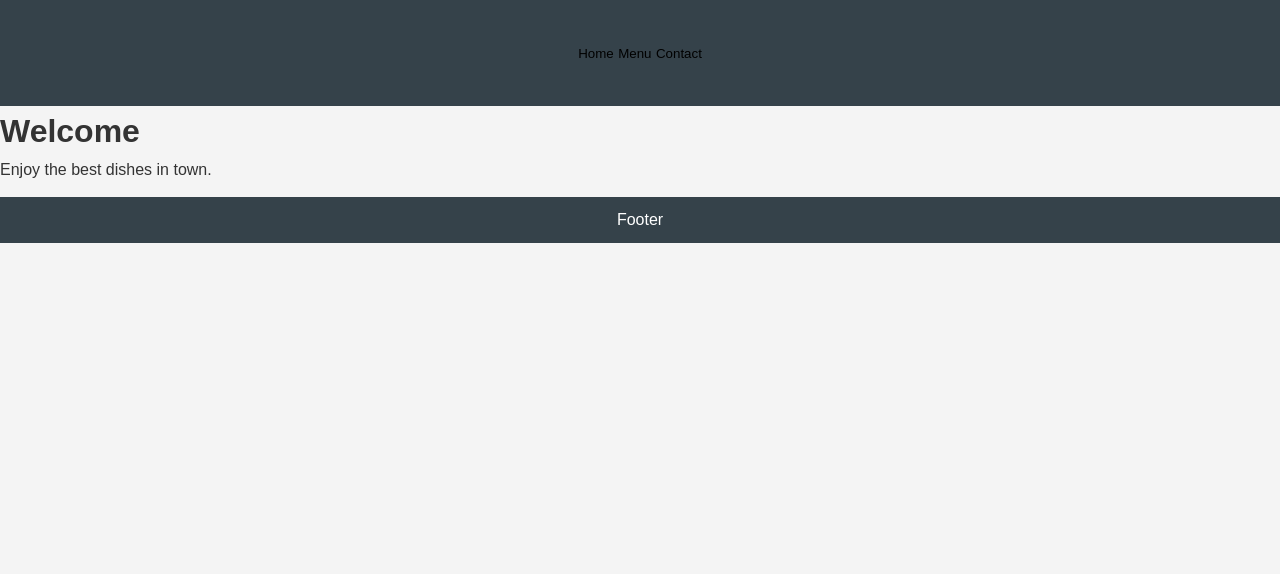
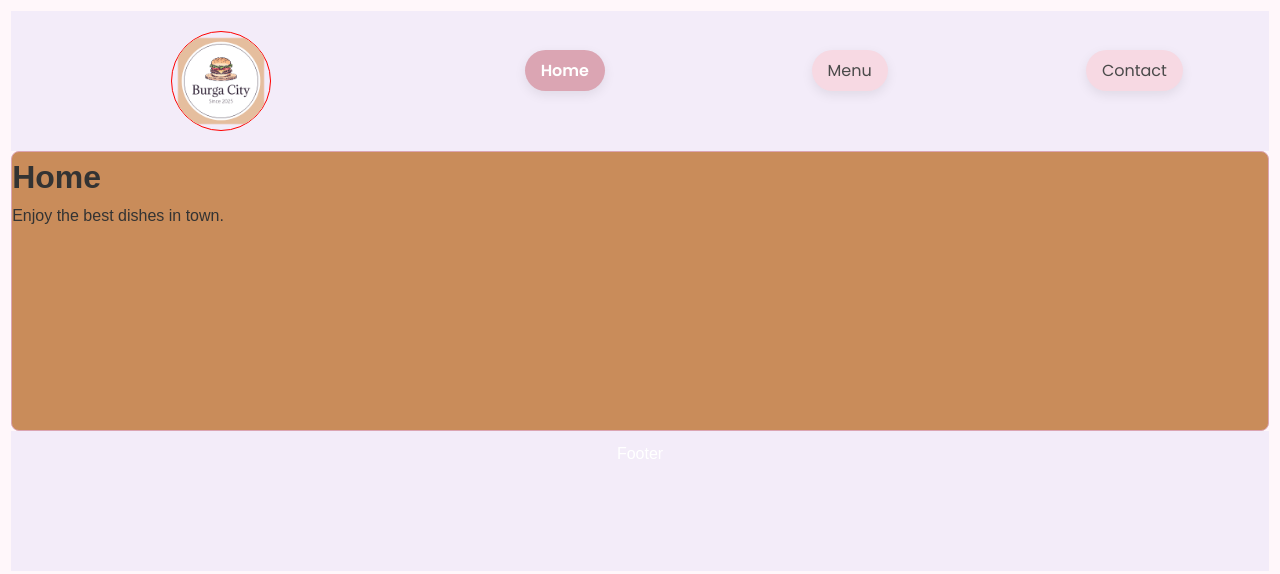
Before and after one commit to romajuanmanuel/restaurant-page, a website built with webpack: page src/template.html in a window 1280 px wide. Built offline with nearby package versions, Linux system fonts and the light colour scheme.

Commit message:
feat: add page module

```diff
--- a/src/index.js
+++ b/src/index.js
@@ -5,23 +5,41 @@ import loadHome from "./loadHome";
 import loadMenu from "./loadMenu";
 import loadContact from "./loadContact";
 
+import logoPath from './assets/logo.png';
+
 document.addEventListener("DOMContentLoaded", () => {
-    loadHome(); // Cargar página inicial
-
+    loadHome();
+    setActiveButton("home");
     const home = document.getElementById("home");
     const menu = document.getElementById("menu");
     const contact = document.getElementById("contact");
 
     home.addEventListener("click", () => {
         loadHome();
+        setActiveButton("home");
     });
 
     menu.addEventListener("click", () => {
-
         loadMenu();
+        setActiveButton("menu");
     });
 
     contact.addEventListener("click", () => {
         loadContact();
+        setActiveButton("contact");
     });
+
+    const logoImg = document.createElement('img');
+    logoImg.src = logoPath;
+    logoImg.alt = 'Logo';
+    logoImg.classList.add('logo-img');
+
+    document.querySelector('.logo').appendChild(logoImg);
+
+    function setActiveButton(id) {
+        const buttons = document.querySelectorAll("nav button");
+        buttons.forEach(btn => btn.classList.remove("active"));
+        const active = document.getElementById(id);
+        if (active) active.classList.add("active");
+      }
 });
--- a/src/loadContact.js
+++ b/src/loadContact.js
@@ -1,16 +1,17 @@
-// src/home.js
-export default function loadHome() {
+
+// src/loadContact.js
+export default function loadContact() {
   const content = document.getElementById('content');
-    content.innerHTML = ''; // Limpiar contenido anterior
+  content.innerHTML = '';
 
   const container = document.createElement('div');
-    container.classList.add('tab-content');
+  container.classList.add('content');
 
   const title = document.createElement('h1');
-    title.textContent = 'CONTACT ';
+  title.textContent = 'CONTACT';
 
   const paragraph = document.createElement('p');
-    paragraph.textContent = 'Enjoy the best dishes in town.';
+  paragraph.textContent = 'Contact us for more information.';
 
   container.appendChild(title);
   container.appendChild(paragraph);
--- a/src/loadHome.js
+++ b/src/loadHome.js
@@ -1,13 +1,14 @@
-// src/home.js
+
+// src/loadHome.js
 export default function loadHome() {
   const content = document.getElementById('content');
-  content.innerHTML = ''; // Limpiar contenido anterior
+  content.innerHTML = '';
 
   const container = document.createElement('div');
-  container.classList.add('tab-content');
+  container.classList.add('content');
 
   const title = document.createElement('h1');
-  title.textContent = 'Welcome ';
+  title.textContent = 'Home ';
 
   const paragraph = document.createElement('p');
   paragraph.textContent = 'Enjoy the best dishes in town.';
--- a/src/loadMenu.js
+++ b/src/loadMenu.js
@@ -1,10 +1,10 @@
-// src/home.js
+//src/loadMenu.js
 export default function loadMenu() {
     const content = document.getElementById('content');
-    content.innerHTML = ''; // Limpiar contenido anterior
+    content.innerHTML = '';
 
     const container = document.createElement('div');
-    container.classList.add('tab-content');
+    container.classList.add('content');
 
     const title = document.createElement('h1');
     title.textContent = 'Menu ';
--- a/src/styles.css
+++ b/src/styles.css
@@ -1,4 +1,5 @@
-/* CSS Reset */
+@import url('https://fonts.googleapis.com/css2?family=Poppins:wght@400;600&display=swap');
+
 * {
   margin: 0;
   padding: 0;
@@ -12,6 +13,7 @@ html, body {
 body {
   font-family: Arial, sans-serif;
   line-height: 1.6;
+  padding: 0.7rem;
 }
 
 a {
@@ -36,21 +38,31 @@ button {
 
 /* Main Styles */
 body {
-  background-color: #f4f4f4;
+  background-color: #fff7fa;
   color: #333;
 }
 header {
-  background: #35424a;
+  background: #f3ecf9;
   color: #ffffff;
   padding: 20px 0;
-  text-align: center;
 }
 header h1 {
   margin: 0;
   font-size: 2.5em;
 }
-nav {
-  margin: 20px 0;
+.header nav {
+  display: grid;
+  grid-template-columns: repeat(3, 1fr);
+  gap: 1rem;
+  align-items: center;
+  justify-items: center;
+  margin-top: 1.2em;
+}
+
+.header button {
+  width: auto; /* Para que el botón ocupe toda la celda */
+  padding: 0.5rem 1rem;
+  font-size: 1rem;
 }
 nav ul {
   display: flex;
@@ -65,7 +77,7 @@ nav ul li a {
   font-weight: bold;
 }
 footer {
-  background: #35424a;
+  background: #f3ecf9;
   color: #ffffff;
   text-align: center;
   padding: 10px 0;
@@ -77,6 +89,7 @@ main {
   padding: 20px;
   max-width: 800px;
   margin: auto;
+  background-color: #fef4ec;
 }
 section {
   margin-bottom: 20px;
@@ -96,20 +109,75 @@ p {
 }
 
 /************* grid layout *************/
+
 .container {  display: grid;
   grid-template-columns: repeat(3, 1fr);
   grid-template-rows: repeat(4, 1fr);
   gap: 0px 0px;
   grid-auto-flow: row;
   grid-template-areas:
-    "header header header"
+    "logo header header"
     "content content content"
     "content content content"
     "footer footer footer";
 }
 
+.footer { grid-area: footer; }
+
+.logo { grid-area: logo; }
+
 .header { grid-area: header; }
 
-.content { grid-area: main; }
+#content { grid-area: content; }
 
-.footer { grid-area: footer; }
+
+
+/**********************************/
+/* CSS */
+
+.logo{
+  display: flex;
+  align-items: center;
+  justify-content: center;
+  padding: 20px;
+  background-color:#f3ecf9;}
+.logo img {
+  max-width: 100px;
+  height: auto;
+  border-radius: 50%;
+}
+button {
+  font-family: 'Poppins', sans-serif;
+  background-color: #f7d9e3; /* rosa pastel */
+  color: #4a4a4a; /* gris oscuro */
+  padding: 12px 24px;
+  border: none;
+  border-radius: 30px;
+  font-size: 16px;
+  font-weight: 500;
+  cursor: pointer;
+  box-shadow: 0 4px 12px rgba(0, 0, 0, 0.08);
+  transition: all 0.3s ease;
+}
+
+button:hover {
+  background-color: #fbeaf0;
+  transform: translateY(-2px);
+  box-shadow: 0 6px 16px rgba(0, 0, 0, 0.12);
+}
+
+button.active {
+  background-color: #dba5b3; /* un rosa más fuerte */
+  color: white;
+  font-weight: bold;
+}
+
+.logo-img {
+  border: 1px solid red;
+}
+
+.tab-content {
+  background-color: #c98c5a; /* color de fondo claro */
+  border: 1px solid #dba5b3; /* borde rosa */
+  border-radius: 8px;
+}
--- a/src/template.html
+++ b/src/template.html
@@ -1,19 +1,25 @@
 <!DOCTYPE html>
 <html lang="en">
+
 <head>
     <meta charset="UTF-8">
     <meta name="viewport" content="width=device-width, initial-scale=1.0">
     <title>Document</title>
 </head>
+
 <body>
-    <header class="header">
-        <nav>
+    <div class="container">
+        <div class="logo"></div>
+        <header class="header">
+          <nav>
             <button id="home">Home</button>
             <button id="menu">Menu</button>
             <button id="contact">Contact</button>
-        </nav>
-    </header>
-    <div id="content"></div>
-    <footer class="footer">Footer</footer>
+          </nav>
+        </header>
+        <div id="content" class="tab-content"></div>
+        <footer class="footer">Footer</footer>
+      </div>
 </body>
+
 </html>
--- a/webpack.config.js
+++ b/webpack.config.js
@@ -33,6 +33,7 @@ module.exports = {
         test: /\.(png|svg|jpg|jpeg|gif)$/i,
         type: "asset/resource",
       },
+
     ],
   },
 };
```
Also changed, not shown: src/assets/logo.png (added). Lines whose indentation alone changed are shown as unchanged.
